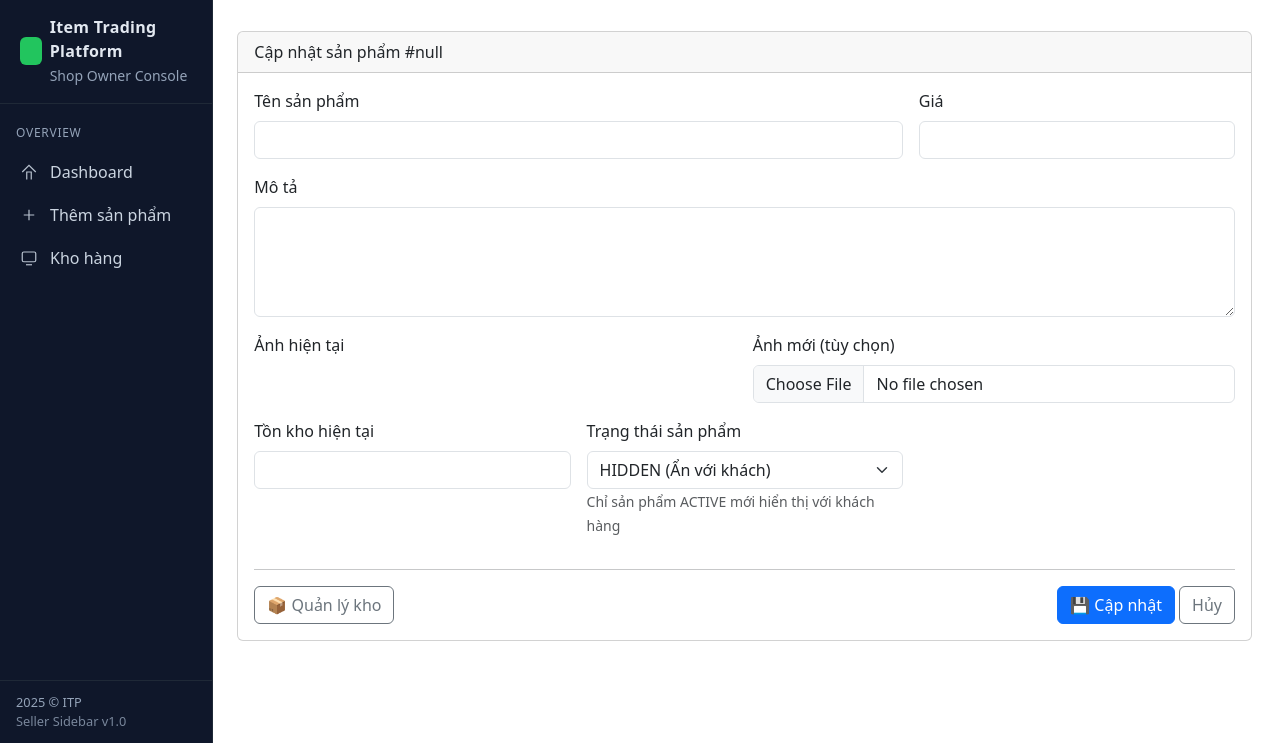
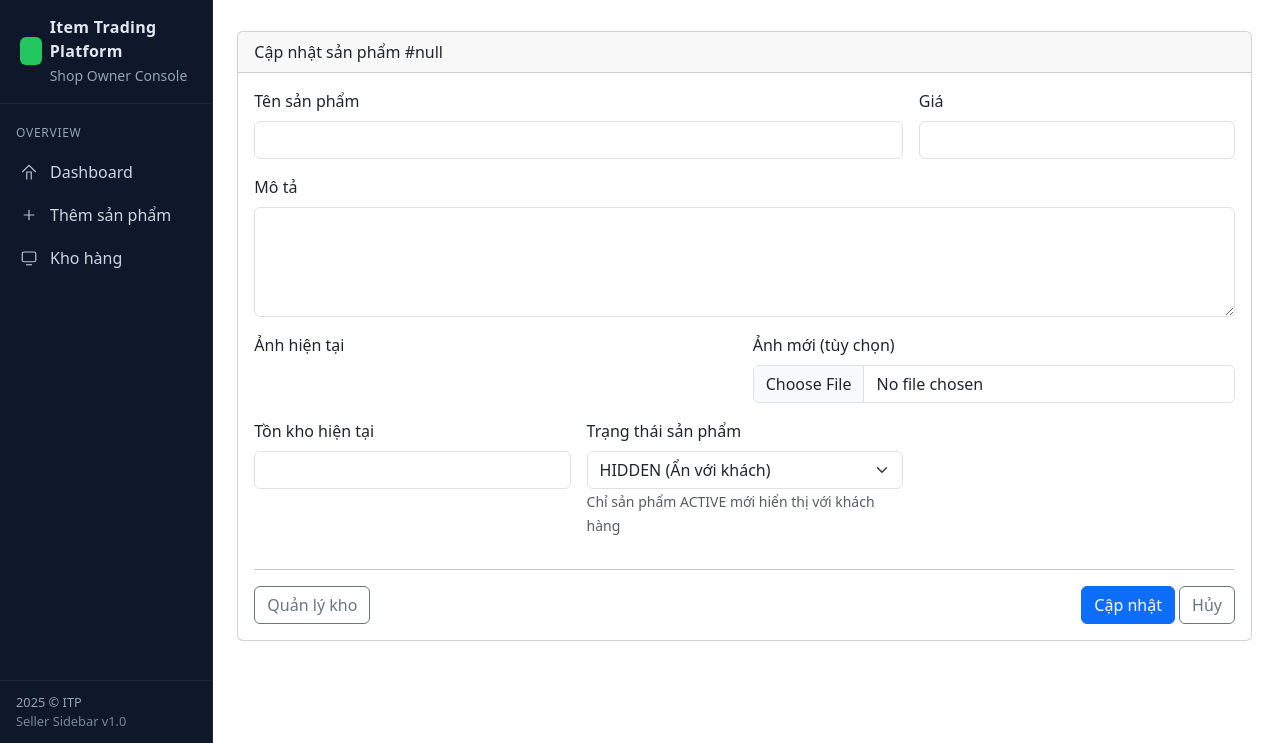
Before and after one commit to trolling1349765/SWP391-ITP, a Spring app: template src/main/resources/templates/shop/updateProduct.html in a window 1280 px wide. Shown: the part 57-800 px from the top of the page. Run offline with Thymeleaf, Linux system fonts and the light colour scheme; the template is opened without the code that fills it, so the values that code supplies are empty.

Commit message:
ProductDetail.html fix 9:53

```diff
--- a/src/main/resources/templates/shop/ProductDetail.html
+++ b/src/main/resources/templates/shop/ProductDetail.html
@@ -16,6 +16,7 @@
             <div class="d-flex gap-2">
                 <a th:href="@{/shop/dashboard}" class="btn btn-outline-secondary btn-sm">← Dashboard</a>
                 <a th:href="@{|/shop/updateProduct/${product.id}|}" class="btn btn-primary btn-sm">Sửa</a>
+                <a th:href="@{|/shop/updateProduct/${product.id}|}" class="btn btn-sm btn-outline-primary">Sửa</a>
             </div>
         </div>
 
--- a/src/main/resources/templates/shop/updateProduct.html
+++ b/src/main/resources/templates/shop/updateProduct.html
@@ -90,10 +90,10 @@
                         <hr class="my-3"/>
                         <div class="d-flex justify-content-between align-items-center">
                             <div>
-                                <a th:href="@{/shop/inventory}" class="btn btn-outline-secondary">📦 Quản lý kho</a>
+                                <a th:href="@{/shop/inventory}" class="btn btn-outline-secondary">Quản lý kho</a>
                             </div>
                             <div>
-                                <button class="btn btn-primary" type="submit">💾 Cập nhật</button>
+                                <button class="btn btn-primary" type="submit">Cập nhật</button>
                                 <a th:href="@{/shop/dashboard}" class="btn btn-outline-secondary">Hủy</a>
                             </div>
                         </div>
```
